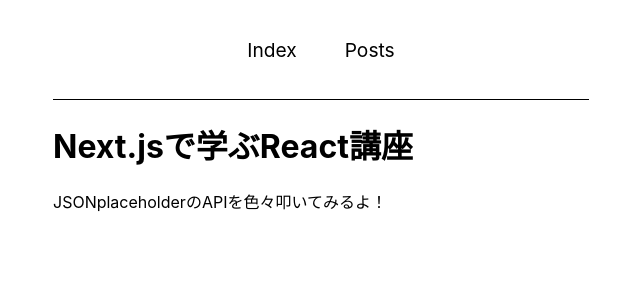
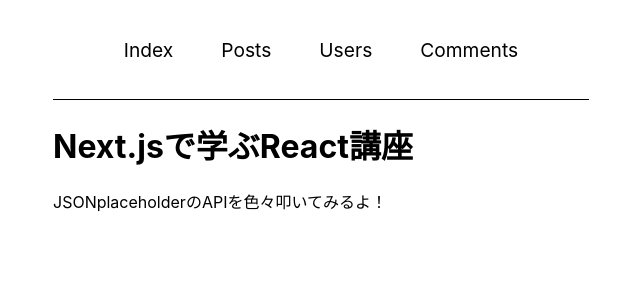
Before and after one commit to MIYABETaisei/study-react, a Next.js app: page / in a window 1280 px wide. Shown: the top 300 px of the page, without its empty margins (319-959 px from the left). Built offline with nearby package versions, Linux system fonts and the light colour scheme.

Commit message:
✨ headerの中にUsers,Commentsのリンクを作成しました

```diff
--- a/src/components/Header/index.jsx
+++ b/src/components/Header/index.jsx
@@ -4,6 +4,8 @@
 const NAV_ITEMS = [
   { href: "/", label: "Index" },
   { href: "/posts", label: "Posts" },
+  { href: "/users", label: "Users" },
+  { href: "/comments", label: "Comments" },
 ];
 
 export const Header = () => {
```
